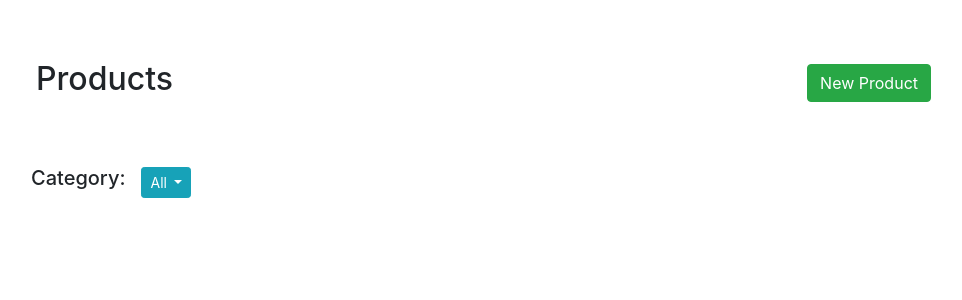
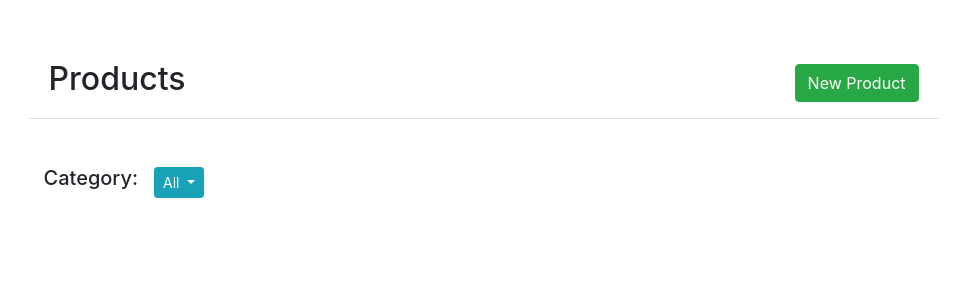
Before and after one commit to kurtatag/geekbrains-django-fundamentals, a Django app: page /admin/products/ in a window 1280 px wide. Shown: the part 56-356 px from the top of the page, without its empty margins (149-1111 px from the left). Run offline with Django 3.2, Linux system fonts and the light colour scheme; the visitor is signed in with stand-in values (Sample User, id 1); data that the repository does not hold is empty; some libraries are stand-ins or nearby versions.

Commit message:
Fix presentation bug

```diff
--- a/adminapp/templates/adminapp/products/index.html
+++ b/adminapp/templates/adminapp/products/index.html
@@ -2,15 +2,12 @@
 {% load staticfiles %}
 
 {% block content %}
-    <div class="row">
         <ul class="list-group list-group-flush mt-5 mx-auto col-10">
             <li class="list-group-item d-flex justify-content-between align-items-center">
                 <h2>Products</h2>
                 <a class="btn btn-success" href="{% url 'admin:product_create' %}" role="button">New Product</a>
             </li>
         </ul>
-    </div>
-    <div class="row">
         <div class="d-flex justify-content-start align-items-center mt-5 mb-3 mx-auto col-10">
             <h5 class="mr-3">Category:</h5>
             <div class="dropdown">
@@ -25,8 +22,6 @@
                 </div>
             </div>
         </div>
-    </div>
-    <div class="row">
         <ul id="prducts-by-category" class="list-group list-group-flush mx-auto col-10">
             {% for product in products %}
                 <li class="list-group-item d-flex justify-content-between align-items-center">
@@ -39,6 +34,5 @@
                 </li>
             {% endfor %}
         </ul>
-    </div>
     {% include 'adminapp/includes/_pagination.html' %}
 {% endblock %}
```
